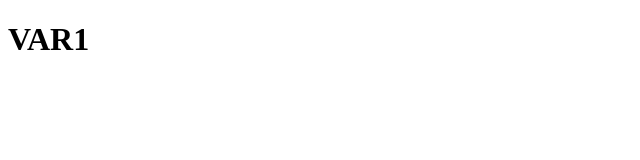
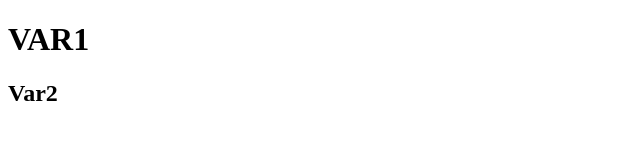
Before and after one commit to matiasescalona/GitEjemplo, a plain HTML site: page Index.html in a window 1280 px wide. Shown: the full height of the page, 0-640 px from the left. Drawn offline with Linux system fonts and the light colour scheme.

Commit message:
Se modifico Var 2

```diff
--- a/Index.html
+++ b/Index.html
@@ -8,5 +8,6 @@
 </head>
 <body>
     <h1>VAR1</h1>
+    <h2>Var2</h2>
 </body>
 </html>
```
